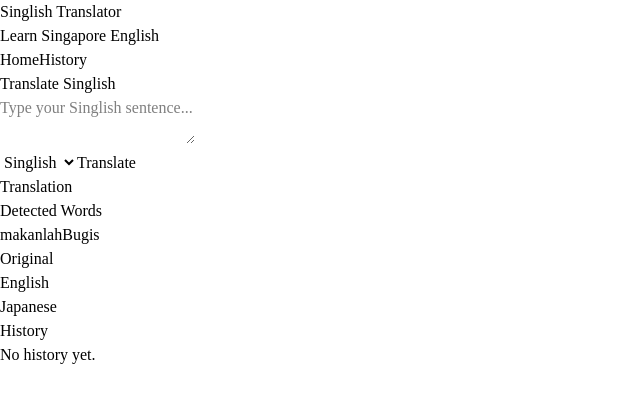
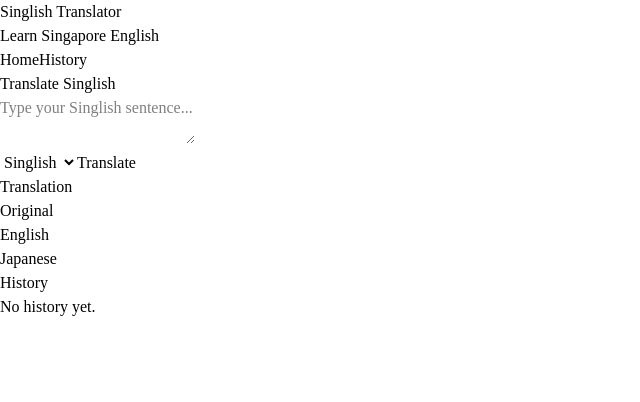
Before and after one commit to mii-na/tp_project, a React (Vite) app: page / in a window 1280 px wide. Shown: the top 402 px of the page, without its empty margins (0-640 px from the left). Built offline with nearby package versions, Linux system fonts and the light colour scheme.

Commit message:
文章中にハイライト

```diff
--- a/src/components/Trans_Result.tsx
+++ b/src/components/Trans_Result.tsx
@@ -13,6 +13,10 @@ type Props ={
 export default function Trans_Result({
   translation, words, onWordClick,
 }:Props) {
+
+  // 空白で単語ごとに分けてtokens配列に入れる
+  const tokens = translation.original.split(" ");
+
   return (
     <section className="rounded-3xl border border-gray-200 bg-white p-8 shadow-sm">
 
@@ -20,24 +24,6 @@ export default function Trans_Result({
         Translation
       </h2>
 
-      {/* Detected Words */}
-      <div className="mt-8">
-        <h3 className="mb-3 text-sm font-medium text-gray-500">
-          Detected Words
-        </h3>
-
-        <div className="flex flex-wrap gap-2">
-          {words.map((word) => (
-            <button
-              key={word.word}
-              onClick={() => onWordClick(word)}
-              className="rounded-full bg-blue-100 px-4 py-2 text-blue-700 transition hover:bg-blue-200"
-            >
-              {word.word}
-            </button>
-          ))}
-        </div>
-      </div>
 
       <div className="space-y-6">
 
@@ -47,9 +33,38 @@ export default function Trans_Result({
             Original
           </h3>
 
-          <p className="text-lg">
-            {translation.original}
+          <p className="text-lg leading-8">
+            {tokens.map((token,index) => {
+              // tokens配列の中の記号を抜いてcleanTokenに代入
+              const cleanToken = token.replace(/[.,!?]/g, "");
+              //matchedWordにcleanTokenの小文字にしたやつと単語リストの小文字にしたやつが一致するか確認して代入
+              const matchedWord = words.find(
+                (word) =>
+                  word.word.toLowerCase() === cleanToken.toLowerCase()
+              );
+
+              //もしmatchedWordがあれば該当箇所をボタンにする
+              if(matchedWord){
+                return(
+                  <button
+                  key={index}
+                  onClick={() => onWordClick(matchedWord)}
+                  className="mx-1 rounded-md bg-blue-100 px-1 text-blue-700 transition hover:bg-blue-200"
+                  >
+                    {token}
+                    </button>
+                );
+              }
+
+              //何もなかったら返す
+              return(
+                <span key={index} className="mx-1">
+                  {token}
+                </span>
+              );
+          })}
           </p>
+
         </div>
 
         {/* Enlgish Translation */}
--- a/src/components/WordModel.tsx
+++ b/src/components/WordModel.tsx
@@ -2,11 +2,10 @@ import type { WordInfo } from "../types/WordInfo";
 import { useEffect } from "react";
 
 type Props = {
-  isOpen: boolean;
-  onClose: () => void;
-  word: WordInfo|null;
+  isOpen: boolean; //ポップアップを閉じるか
+  onClose: () => void; //閉じる時に実行する関数
+  word: WordInfo|null; //表示する単語のデータ，無いときはnull
 };
-
 
 
 export default function WordModal({
@@ -23,16 +22,18 @@ export default function WordModal({
       }
     };
 
+    //ポップアップが出ている時だけescボタンの監視
     if(isOpen){
       window.addEventListener("keydown", escDown);
     }
 
+    //ポップアップが閉じられたら監視終了
     return() => {
       window.removeEventListener("keydown", escDown);
     };
   }, [isOpen, onClose]);
 
-  if (!isOpen || !word) return null;
+  if (!isOpen || !word) return null;  //ポップアップが開いていないまたは単語データがない場合は何も表示しない
 
   return (
     <div
```
